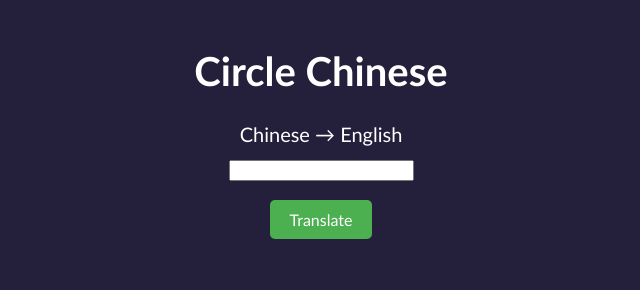
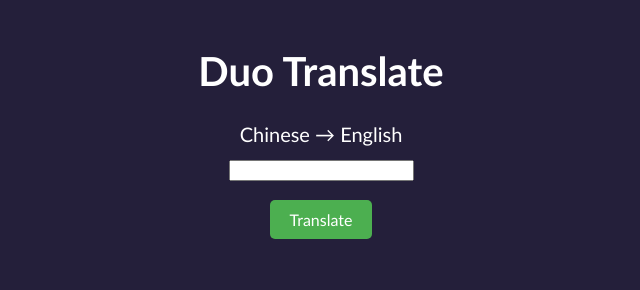
Before and after one commit to CleoY/Language-Translation-App, a Flask app: page / in a window 1280 px wide. Shown: the top 290 px of the page, without its empty margins (319-959 px from the left). Run offline with Flask 3, Linux system fonts and the light colour scheme.

Commit message:
Cleaned up code.

```diff
--- a/templates/home.html
+++ b/templates/home.html
@@ -4,11 +4,11 @@
     <meta charset="UTF-8">
     <meta http-equiv="X-UA-Compatible" content="IE=edge">
     <meta name="viewport" content="width=device-width, initial-scale=1.0">
-    <title>Circle Chinese</title>
+    <title>Duo Translate</title>
     <link rel="stylesheet" type="text/css" href="{{ url_for('static', filename='styles.css') }}">
 </head>
 <body>
-    <h1>Circle Chinese</h1>
+    <h1>Duo Translate</h1>
     <form action="/ChineseToEnglish" method="post">
         <label for="user_input">Chinese &rarr; English</label><br>
         <input type="text" id="user_input" name="user_input" required><br><br>
--- a/templates/translate.html
+++ b/templates/translate.html
@@ -30,9 +30,7 @@
         {% endif %}
         <p><span class="attribute">Ex:</span> <span class="value">{{ chat_response.exSentenceChinese }}</span></p>
         <span class="subtitle">{{ chat_response.sentencePinyin }}</span></p>
-        <!-- <p class="subtitle">Pinyin of the example sentence:</p> <span class="value">{{ chat_response.sentencePinyin }}</span></p> -->
         <span class="value">{{ chat_response.translation }}</span></p>
-        <!-- <p><span class="attribute">Response:</span> <span class="value">{{ chat_response }}</span></p> -->
     </div>
     <form action="/" method="get">
         <button type="submit">Back to Home</button>
```
Also changed, not shown: app.py (+14 -16 lines), templates/hello.html (deleted, +0 -7 lines).
